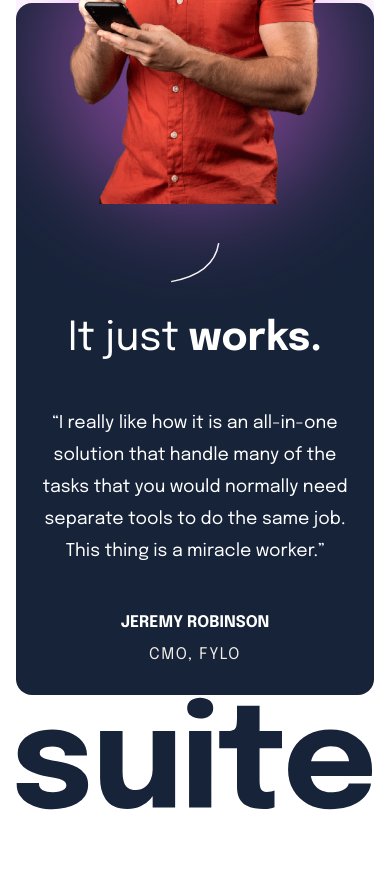
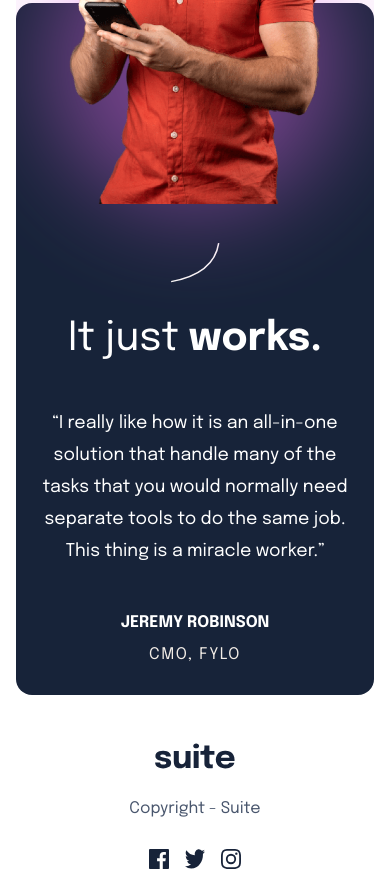
Before and after one commit to webstormcam/Suite_Landing_Page, a plain HTML site: page index.html in a window 390 px wide. Shown: the part 1331-2216 px from the top of the page. Before the commit the page ends 2175 px from the top, so only its background shows below. Drawn offline with Linux system fonts and the light colour scheme.

Commit message:
Design is now complete on mobile

```diff
--- a/index.html
+++ b/index.html
@@ -72,9 +72,13 @@
             </section>
         </main>
         <footer>
-            <img src="imgs/logo.svg" alt="">
-            <p>Copyright - Suite</p>
-            <div id="socials"></div>
+            <img id="bottom-suite" src="imgs/logo.svg" alt="Suite logo">
+            <p id="copy">Copyright - Suite</p>
+            <div id="socials">
+                <img class="social" src="imgs/icon-facebook.svg" alt="facebook logo">
+                <img class="social" src="imgs/icon-twitter.svg" alt="">
+                <img class="social" src="imgs/icon-instagram.svg" alt="">
+            </div>
         </footer>
     </div>
 </body>
--- a/style.css
+++ b/style.css
@@ -210,6 +210,27 @@ h2 {
 footer {
     display: flex;
     flex-direction: column;
+    margin-top: 3rem;
+    align-items: center;
+}
+
+#bottom-suite {
+    width: 5rem;
+}
+
+#copy {
+    color: #49566D;
+
+    font-family: 'Epilogue', sans-serif;
+    margin-top: 2rem;
+}
+
+#socials {
+    margin-top: 2rem;
+    display: flex;
+    flex-direction: row;
+    width: 125px;
+    justify-content: space-evenly;
 }
 
 
```
